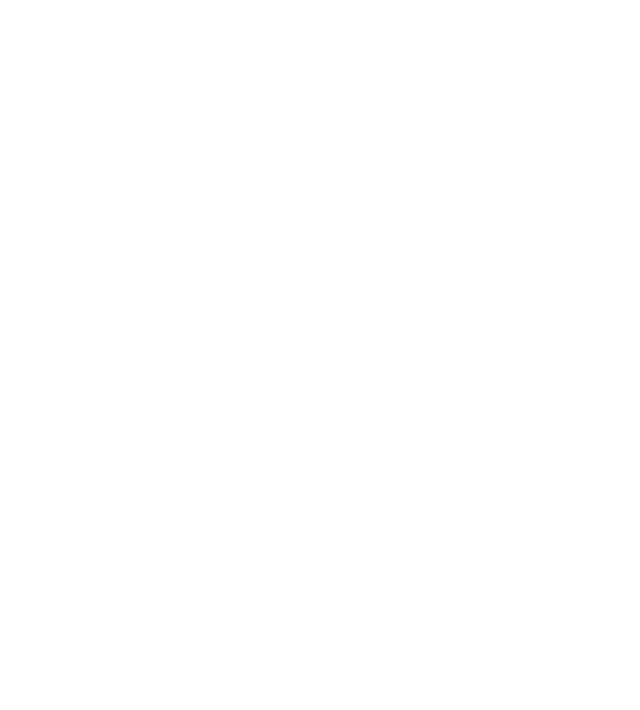
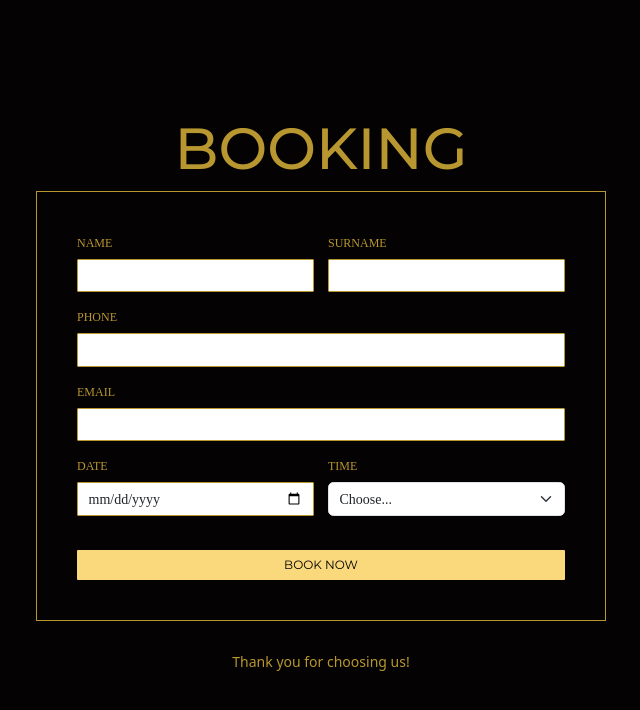
Before and after one commit to ilenia-agnolon/html-css-personal-restaurant, a plain HTML site: page internal pages/booking.html in a window 1280 px wide. Shown: the whole page, without its empty margins (319-959 px from the left). Drawn offline with nearby package versions, Linux system fonts and the light colour scheme; a web font is replaced by a local one.

Commit message:
created form first appearance: put form from BS and styled it on css with colors and fonts

```diff
--- a/css/booking.css
+++ b/css/booking.css
@@ -13,3 +13,84 @@
   /* font-family: ;*/
   font-size: 14px;
 }
+
+
+/* FONT */
+h1 {
+  font-family: "Montserrat", sans-serif;
+  font-size: 58px;
+  color: rgb(184, 151, 48);
+  text-align: center;
+}
+
+/* BUTTON */
+.my-btn-cont {
+ text-align: center;
+}
+
+.my-btn {
+  background-color: #fad97c;
+  padding: 6px 14px;
+  border-radius: 1px;
+  text-align: center;
+  display: inline-block;
+  width: 100%;
+  margin-top: 20px;
+  font-size: 12px;
+}
+
+a {
+  text-decoration: none;
+  color:#040202;
+  font-family: "Montserrat", sans-serif;
+ }
+
+.btn:hover {
+
+}
+
+/*************************************************
+    MAIN
+ *************************************************/
+ body {
+    background-color:  #040202;
+    display: flex;
+    justify-content: center;
+    align-items: center;
+    min-height: 100vh;
+    margin: 0 auto;
+ }
+
+ .container {
+    color: rgb(184, 151, 48);
+    width: 50%;
+    border: 1px solid;
+    padding: 40px;
+    font-family: "Ovo", serif;
+ }
+
+ /* font size for input box */
+ .form-label {
+ font-size: 12px;
+ }
+
+ /* background color input box */
+ .form-control {
+  /* background-color: transparent; */
+  border: 1px solid rgb(184, 151, 48);
+  border-radius: 1px;
+ }
+
+ /* font color for placeholder */
+input {
+    color: rgb(184, 151, 48);
+}
+
+
+
+/* thank you */
+p {
+   color: rgb(184, 151, 48);
+   text-align: center;
+   margin-top: 30px;
+}
--- a/internal pages/booking.html
+++ b/internal pages/booking.html
@@ -15,8 +15,74 @@
     <link rel="stylesheet" href="../css/booking.css">
     <title>Château Minuit - Book table</title>
 </head>
+
 <body>
 
+    <main>
+
+
+    <h1>BOOKING</h1>
+
+    <!-- BS form -->
+<div class="container">
+     <form class="row g-3">
+
+        <!-- name -->
+  <div class="col-md-6">
+    <label for="inputName" class="form-label">NAME</label>
+    <input type="name" class="form-control" id="inputName">
+  </div>
+
+  <div class="col-md-6">
+    <label for="inputSurname" class="form-label">SURNAME</label>
+    <input type="surname" class="form-control" id="inputSurname">
+  </div>
+
+  <!-- phone -->
+  <div class="col-12">
+    <label for="inputPhone" class="form-label">PHONE</label>
+    <input type="phone-number" class="form-control" id="inputPhone">
+  </div>
+
+  <!-- email -->
+  <div class="col-12">
+    <label for="inputEmail" class="form-label">EMAIL</label>
+    <input type="email" class="form-control" id="inputEmail">
+  </div>
+
+  <!-- date -->
+  <div class="col-md-6">
+    <label for="inputDate" class="form-label">DATE</label>
+    <input type="date" class="form-control" id="inputDate" placeholder="dd/mm/yyyy">
+  </div>
+
+  <!-- time -->
+  <div class="col-md-6">
+    <label for="inputTime" class="form-label">TIME</label>
+    <select id="inputTime" class="form-select">
+      <option selected>Choose...</option>
+      <option>5 PM</option>
+      <option>6 PM</option>
+      <option>7 PM</option>
+      <option>8 PM</option>
+      <option>9 PM</option>
+      <option>10 PM</option>
+      <option>11 PM</option>
+      <option>12 AM</option>
+    </select>
+  </div>
+
+  <!-- button -->
+  <div class="col-12 my-btn-cont">
+     <a href="#" class="my-btn">BOOK NOW</a>
+  </div>
+</form>
+</div>
+
+<!-- thank you -->
+<p>Thank you for choosing us!</p>
+
+</main>
 
 <!-- Bootstrap JS-->
 <script src="https://cdn.jsdelivr.net/npm/@popperjs/core@2.11.8/dist/umd/popper.min.js" integrity="sha384-I7E8VVD/ismYTF4hNIPjVp/Zjvgyol6VFvRkX/vR+Vc4jQkC+hVqc2pM8ODewa9r" crossorigin="anonymous"></script>
```
